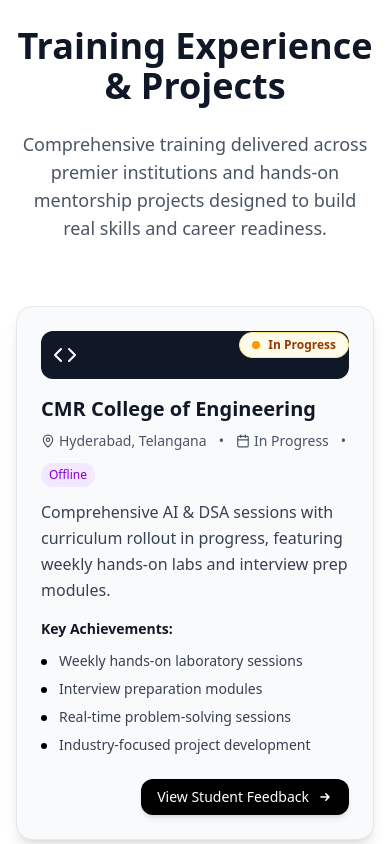
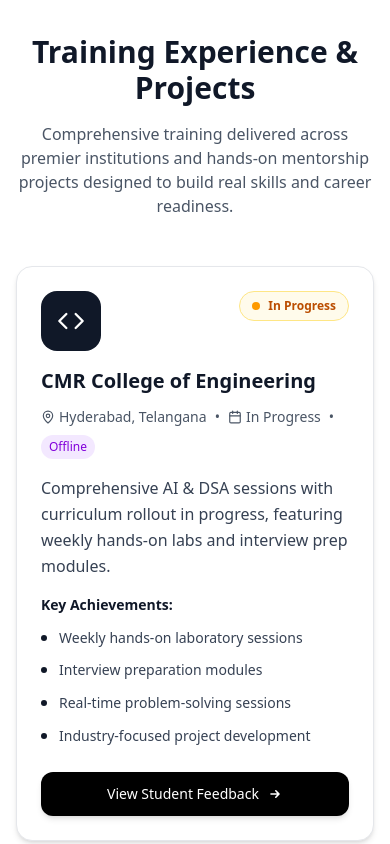
Before and after one commit to srivardhan-kondu/portfolio, a React (Vite) app: page / in a window 390 px wide. Shown: the part 2080-2924 px from the top of the page. Built offline with nearby package versions, Linux system fonts and the light colour scheme.

Commit message:
made responsive

```diff
--- a/src/components/Experience.jsx
+++ b/src/components/Experience.jsx
@@ -1,3 +1,4 @@
+import React from 'react';
 import { Briefcase, Users, Code, Award, Sparkles, Calendar, MapPin } from 'lucide-react';
 
 const Experience = () => {
@@ -138,7 +139,6 @@
       color: "bg-gray-800",
       status: "completed"
     },
-
     {
       name: "Sreenidhi University",
       location: "Hyderabad, Telangana",
@@ -173,9 +173,6 @@
       color: "bg-gray-800",
       status: "completed"
     },
-
-
-
     {
       name: "Hyderabad Institute of Technology and Management",
       location: "Hyderabad, Telangana",
@@ -192,37 +189,6 @@
       icon: Code,
       color: "bg-gray-700",
       status: "ongoing"
-    }
-  ];
-
-  const otherExperiences = [
-    {
-      title: "Freelance Client Projects",
-      company: "UK-based Clients",
-      duration: "2022 – Present",
-      description: "Delivered AI-based automation tools, dashboards, and chatbots; mentored developers on reusable Python code and testing.",
-      achievements: [
-        "Built and deployed production ML models",
-        "Assisted in backend DSA logic for recommendation systems",
-        "Developed pattern detection algorithms",
-        "Mentored developers on clean code practices and testing"
-      ],
-      icon: Code,
-      color: "bg-gray-900"
-    },
-    {
-      title: "Newbie Learning – Teaching Assistant & AI Mentor",
-      company: "Hyderabad, India",
-      duration: "June 2022 – Jan 2024",
-      description: "Mentored 50+ students in AI + DSA with hands-on micro-projects and skill development focus.",
-      achievements: [
-        "Built micro-projects in spam detection and chatbot design",
-        "Created classic DSA puzzle implementations",
-        "Improved code quality and logic-building skills by 40%",
-        "Provided personalized mentorship and guidance"
-      ],
-      icon: Award,
-      color: "bg-gray-800"
     }
   ];
 
@@ -250,37 +216,36 @@
       description: "Mentored students to build a DSA mock interview simulator using Python + SQLite",
       icon: Users,
       color: "bg-gray-900"
-    },
-    {
-      title: "Dynamic Path Planner",
-      description: "Guided a project on shortest path algorithms (Dijkstra, A*) applied to logistics data",
-      icon: MapPin,
-      color: "bg-gray-800"
     }
   ];
 
   return (
-    <section className="py-10 bg-white relative">
-      <div className="max-w-6xl mx-auto px-4 sm:px-1 lg:px-8">
+    <section className="py-12 md:py-16 bg-white">
+      <div className="max-w-6xl mx-auto px-4 sm:px-6 lg:px-8">
         {/* Section Header */}
-        <div className="text-center mb-16">
-          <h2 className="text-4xl font-bold text-gray-900 mb-6">
+        <div className="text-center mb-12 md:mb-16">
+          <h2 className="text-3xl md:text-4xl font-bold text-gray-900 mb-4">
             Training Experience & Projects
           </h2>
-          <p className="text-lg text-gray-600 max-w-3xl mx-auto">
+          <p className="text-base md:text-lg text-gray-600 max-w-3xl mx-auto">
             Comprehensive training delivered across premier institutions and hands-on mentorship projects designed to build real skills and career readiness.
           </p>
         </div>
 
         {/* Institution Training Cards */}
-        <div className="space-y-6 mb-8">
+        <div className="space-y-6 mb-12">
           {institutions.map((inst, idx) => (
-            <div key={idx} className="bg-gray-50 rounded-2xl p-6 sm:p-8 shadow-lg border border-gray-200 hover:shadow-xl transition-all duration-300 relative">
-              {/* Status Badge */}
-              <div className="absolute top-6 right-6">
-                <span className={`inline-flex items-center gap-2 px-3 py-1 rounded-full text-xs font-semibold ${
+            <div key={idx} className="bg-white rounded-2xl md:rounded-3xl p-6 md:p-8 shadow-md border border-gray-200 hover:shadow-lg transition-all duration-300">
+              {/* Mobile Layout */}
+              <div className="block md:hidden">
+                {/* Icon and Status Badge - Mobile */}
+                <div className="flex items-start justify-between mb-4">
+                  <div className="bg-gray-900 p-4 rounded-2xl flex-shrink-0">
+                    <inst.icon className="text-white" size={28} strokeWidth={2} />
+                  </div>
+                  <span className={`inline-flex items-center gap-2 px-3 py-1.5 rounded-full text-xs font-semibold ${
                     inst.status === 'ongoing'
-                    ? 'bg-amber-50 text-amber-800 border border-amber-200'
+                      ? 'bg-amber-50 text-amber-700 border border-amber-200'
                       : 'bg-emerald-50 text-emerald-700 border border-emerald-200'
                   }`}>
                     <span className={`h-2 w-2 rounded-full ${
@@ -292,9 +257,69 @@
                   </span>
                 </div>
 
-              <div className="flex flex-col sm:flex-row sm:items-start space-y-4 sm:space-y-0 sm:space-x-4 mb-4">
-                <div className={`${inst.color} p-3 rounded-xl flex-shrink-0`}>
-                  <inst.icon className="text-white" size={24} />
+                {/* Content - Mobile */}
+                <div>
+                  <h3 className="text-xl font-bold text-gray-900 mb-3">{inst.name}</h3>
+                  <div className="flex flex-wrap items-center gap-2 text-sm text-gray-600 mb-4">
+                    <span className="flex items-center gap-1">
+                      <MapPin size={14} /> {inst.location}
+                    </span>
+                    <span>•</span>
+                    <span className="flex items-center gap-1">
+                      <Calendar size={14} /> {inst.duration}
+                    </span>
+                    <span>•</span>
+                    <span className={`px-2 py-1 rounded-full text-xs font-medium ${
+                      inst.mode === 'Online'
+                        ? 'bg-blue-100 text-blue-700'
+                        : 'bg-purple-100 text-purple-700'
+                    }`}>
+                      {inst.mode}
+                    </span>
+                  </div>
+                  <p className="text-gray-700 leading-relaxed text-base mb-4">{inst.description}</p>
+
+                  <h4 className="text-sm font-semibold text-gray-900 mb-3">Key Achievements:</h4>
+                  <ul className="space-y-2.5 mb-6">
+                    {inst.achievements.map((ach, ai) => (
+                      <li key={ai} className="flex items-start gap-3">
+                        <div className="w-1.5 h-1.5 bg-gray-900 rounded-full mt-2 flex-shrink-0"></div>
+                        <span className="text-gray-700 text-sm leading-relaxed">{ach}</span>
+                      </li>
+                    ))}
+                  </ul>
+
+                  <a href={inst.feedbackLink} target="_blank" rel="noopener noreferrer"
+                     className="inline-flex items-center justify-center gap-2 w-full px-6 py-3 bg-black text-white rounded-xl text-sm font-medium hover:bg-gray-800 transition-all duration-300 shadow-md">
+                    View Student Feedback
+                    <svg xmlns="http://www.w3.org/2000/svg" className="h-4 w-4" viewBox="0 0 20 20" fill="currentColor">
+                      <path fillRule="evenodd" d="M10.293 5.293a1 1 0 011.414 0l4 4a1 1 0 010 1.414l-4 4a1 1 0 01-1.414-1.414L12.586 11H5a1 1 0 110-2h7.586l-2.293-2.293a1 1 0 010-1.414z" clipRule="evenodd" />
+                    </svg>
+                  </a>
+                </div>
+              </div>
+
+              {/* Desktop Layout */}
+              <div className="hidden md:block">
+                {/* Status Badge - Desktop */}
+                <div className="flex justify-end mb-4">
+                  <span className={`inline-flex items-center gap-2 px-3 py-1.5 rounded-full text-xs font-semibold ${
+                    inst.status === 'ongoing'
+                      ? 'bg-amber-50 text-amber-700 border border-amber-200'
+                      : 'bg-emerald-50 text-emerald-700 border border-emerald-200'
+                  }`}>
+                    <span className={`h-2 w-2 rounded-full ${
+                      inst.status === 'ongoing'
+                        ? 'bg-amber-500'
+                        : 'bg-emerald-500'
+                    }`}></span>
+                    {inst.status === 'ongoing' ? 'In Progress' : 'Completed'}
+                  </span>
+                </div>
+
+                <div className="flex items-start gap-4 mb-4">
+                  <div className="bg-gray-900 p-3 rounded-xl flex-shrink-0">
+                    <inst.icon className="text-white" size={24} strokeWidth={2} />
                   </div>
                   <div className="flex-1">
                     <h3 className="text-xl font-bold text-gray-900 mb-2">{inst.name}</h3>
@@ -315,23 +340,23 @@
                         {inst.mode}
                       </span>
                     </div>
-                  <p className="text-gray-700 leading-relaxed text-base sm:text-lg">{inst.description}</p>
+                    <p className="text-gray-700 leading-relaxed text-base">{inst.description}</p>
                   </div>
                 </div>
 
-              <div className="sm:ml-16 space-y-4">
+                <div className="ml-16 space-y-4">
                   <h4 className="text-sm font-semibold text-gray-900 mb-3">Key Achievements:</h4>
                   <ul className="space-y-2">
                     {inst.achievements.map((ach, ai) => (
-                    <li key={ai} className="flex items-start space-x-3">
-                      <div className="w-1.5 h-1.5 bg-black rounded-full mt-2 flex-shrink-0"></div>
+                      <li key={ai} className="flex items-start gap-3">
+                        <div className="w-1.5 h-1.5 bg-gray-900 rounded-full mt-2 flex-shrink-0"></div>
                         <span className="text-gray-700 text-sm">{ach}</span>
                       </li>
                     ))}
                   </ul>
                   <div className="flex justify-end pt-2">
                     <a href={inst.feedbackLink} target="_blank" rel="noopener noreferrer"
-                     className="inline-flex items-center gap-2 px-4 py-2 bg-black text-white rounded-xl text-sm font-medium hover:bg-gray-800 transition-all duration-300 shadow-md hover:shadow-lg">
+                       className="inline-flex items-center gap-2 px-5 py-2.5 bg-black text-white rounded-xl text-sm font-medium hover:bg-gray-800 transition-all duration-300 shadow-md hover:shadow-lg">
                       View Student Feedback
                       <svg xmlns="http://www.w3.org/2000/svg" className="h-4 w-4" viewBox="0 0 20 20" fill="currentColor">
                         <path fillRule="evenodd" d="M10.293 5.293a1 1 0 011.414 0l4 4a1 1 0 010 1.414l-4 4a1 1 0 01-1.414-1.414L12.586 11H5a1 1 0 110-2h7.586l-2.293-2.293a1 1 0 010-1.414z" clipRule="evenodd" />
@@ -340,20 +365,21 @@
                   </div>
                 </div>
               </div>
+            </div>
           ))}
         </div>
 
-        {/* Mentorship / Project Cards */}
-        <div className="grid md:grid-cols-2 gap-6 mb-8">
+        {/* Mentorship Projects */}
+        <div className="grid sm:grid-cols-2 gap-6">
           {mentorshipProjects.map((proj, index) => (
-            <div key={index} className="bg-gray-50 rounded-xl p-6 sm:p-8 shadow-lg border border-gray-200 hover:shadow-xl transition-all duration-300">
-              <div className="flex items-center space-x-4 mb-4">
+            <div key={index} className="bg-white rounded-2xl p-6 shadow-md border border-gray-200 hover:shadow-lg transition-all duration-300">
+              <div className="flex items-center gap-4 mb-4">
                 <div className={`${proj.color} p-3 rounded-xl flex-shrink-0`}>
-                  <proj.icon className="text-white" size={24} />
+                  <proj.icon className="text-white" size={22} strokeWidth={2} />
                 </div>
                 <h4 className="text-lg font-bold text-gray-900">{proj.title}</h4>
               </div>
-              <p className="text-gray-700 leading-relaxed text-sm sm:text-base">{proj.description}</p>
+              <p className="text-gray-700 leading-relaxed text-sm">{proj.description}</p>
             </div>
           ))}
         </div>
```
Lines whose indentation alone changed are shown as unchanged.
